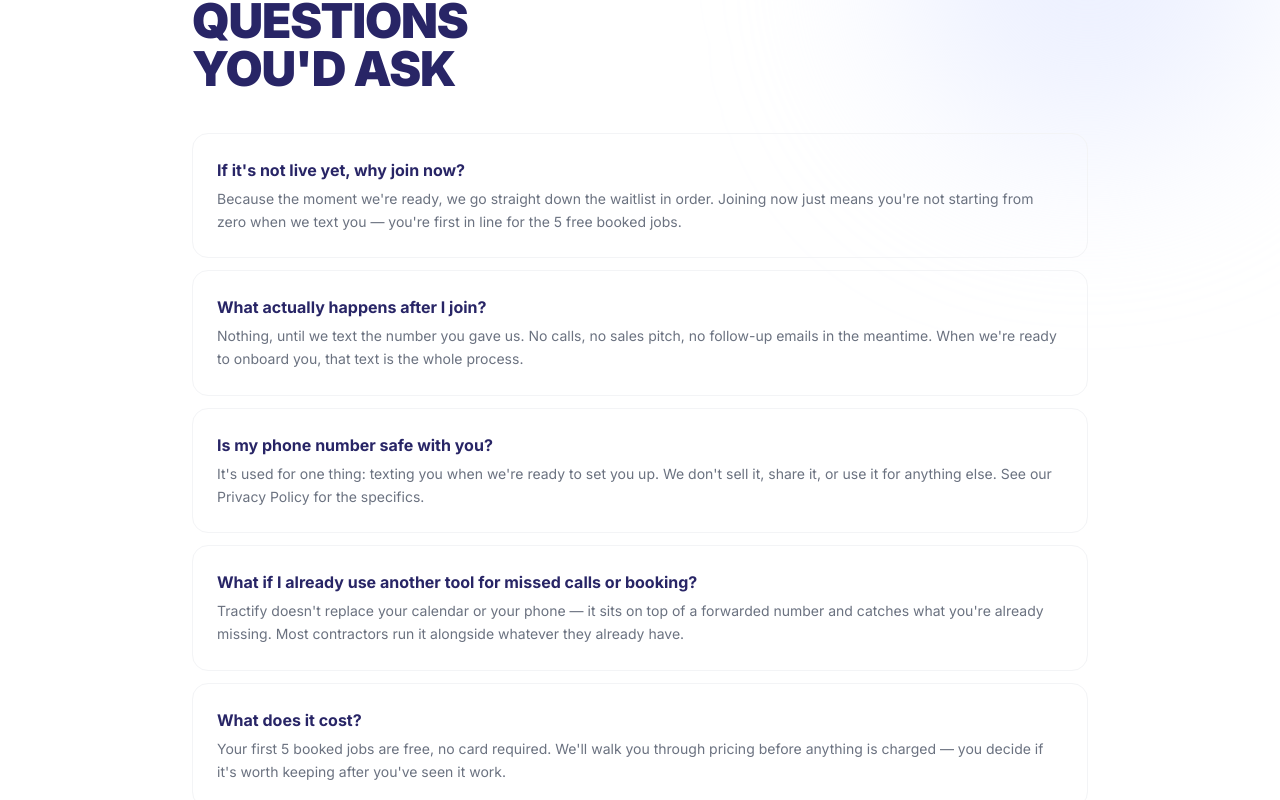
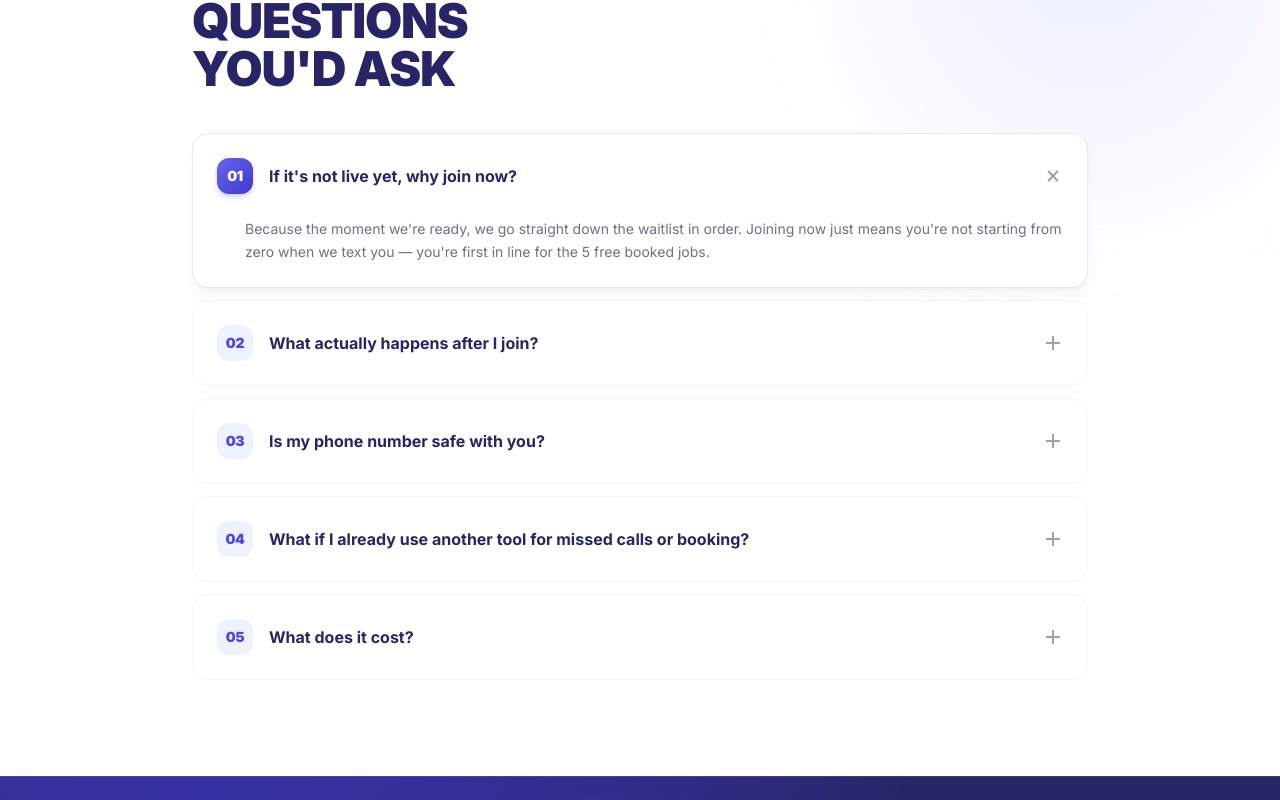
Before and after one commit to ProBookHQ-source/probook-hq, a React (Vite) app in the folder frontend/: page / in a window 1280 px wide. Shown: the part 6040-6840 px from the top of the page. Built offline with nearby package versions, Linux system fonts and the light colour scheme; no server answers.

Commit message:
Turn FAQ section into an accordion to match the rest of the page design

```diff
--- a/frontend/src/pages/LandingPage.jsx
+++ b/frontend/src/pages/LandingPage.jsx
@@ -407,6 +407,85 @@ function WhyTractifyList({ className = '' }) {
   );
 }
 
+// FAQ accordion for section 08 — single-open, chevron rotates, numbered badge
+// per item to match the page's icon-badge language (WhyTractifyList, services
+// cards) instead of sitting as a flat unstyled list. Only one panel open at a
+// time keeps the section from sprawling. This lives in a single-column section
+// (no items-center grid sibling), so its height changing on click is a normal,
+// user-triggered expand — not the auto-looping reflow bug fixed earlier.
+const FAQS = [
+  {
+    q: "If it's not live yet, why join now?",
+    a: "Because the moment we're ready, we go straight down the waitlist in order. Joining now just means you're not starting from zero when we text you — you're first in line for the 5 free booked jobs.",
+  },
+  {
+    q: 'What actually happens after I join?',
+    a: "Nothing, until we text the number you gave us. No calls, no sales pitch, no follow-up emails in the meantime. When we're ready to onboard you, that text is the whole process.",
+  },
+  {
+    q: 'Is my phone number safe with you?',
+    a: "It's used for one thing: texting you when we're ready to set you up. We don't sell it, share it, or use it for anything else. See our Privacy Policy for the specifics.",
+  },
+  {
+    q: 'What if I already use another tool for missed calls or booking?',
+    a: "Tractify doesn't replace your calendar or your phone — it sits on top of a forwarded number and catches what you're already missing. Most contractors run it alongside whatever they already have.",
+  },
+  {
+    q: 'What does it cost?',
+    a: "Your first 5 booked jobs are free, no card required. We'll walk you through pricing before anything is charged — you decide if it's worth keeping after you've seen it work.",
+  },
+];
+
+function FaqAccordion({ className = '' }) {
+  const [open, setOpen] = useState(0);
+
+  return (
+    <div className={`space-y-3 ${className}`}>
+      {FAQS.map(({ q, a }, i) => {
+        const isOpen = open === i;
+        return (
+          <Reveal key={q} delay={i * 90}>
+            <div
+              className={`group rounded-2xl border bg-white transition-all duration-300 ${
+                isOpen ? 'border-brand-200 shadow-lg shadow-brand-900/5' : 'border-gray-100 hover:border-brand-200 hover:shadow-md'
+              }`}
+            >
+              <button
+                type="button"
+                onClick={() => setOpen(isOpen ? -1 : i)}
+                className="w-full flex items-center gap-4 text-left p-5 sm:p-6"
+              >
+                <span
+                  className={`shrink-0 w-9 h-9 rounded-xl flex items-center justify-center font-display text-sm tracking-tight transition-colors duration-300 ${
+                    isOpen ? 'bg-gradient-to-br from-brand-500 to-brand-700 text-white shadow-md shadow-brand-500/25' : 'bg-brand-50 text-brand-600'
+                  }`}
+                >
+                  {String(i + 1).padStart(2, '0')}
+                </span>
+                <p className="flex-1 text-brand-900 font-bold text-sm sm:text-base">{q}</p>
+                <svg
+                  className={`shrink-0 w-5 h-5 text-gray-400 transition-transform duration-300 ${isOpen ? 'rotate-45 text-brand-500' : ''}`}
+                  fill="none" viewBox="0 0 24 24" stroke="currentColor" strokeWidth={2.5}
+                >
+                  <path strokeLinecap="round" strokeLinejoin="round" d="M12 4.5v15m7.5-7.5h-15" />
+                </svg>
+              </button>
+              <div
+                className="grid transition-all duration-300 ease-out"
+                style={{ gridTemplateRows: isOpen ? '1fr' : '0fr' }}
+              >
+                <div className="overflow-hidden">
+                  <p className="text-gray-500 text-sm leading-relaxed pl-[3.25rem] pr-6 pb-5 sm:pb-6">{a}</p>
+                </div>
+              </div>
+            </div>
+          </Reveal>
+        );
+      })}
+    </div>
+  );
+}
+
 function Eyebrow({ children, dark = false }) {
   return (
     <p className={`text-[11px] sm:text-xs font-bold tracking-[0.15em] uppercase ${dark ? 'text-brand-500' : 'text-white/85'}`}>
@@ -778,37 +857,7 @@ export default function LandingPage() {
             <h2 className="font-display text-brand-900 text-3xl sm:text-5xl leading-[1.02] tracking-tight mb-10">
               QUESTIONS<br />YOU'D ASK
             </h2>
-            <div className="space-y-3">
-              {[
-                {
-                  q: "If it's not live yet, why join now?",
-                  a: 'Because the moment we\'re ready, we go straight down the waitlist in order. Joining now just means you\'re not starting from zero when we text you — you\'re first in line for the 5 free booked jobs.',
-                },
-                {
-                  q: 'What actually happens after I join?',
-                  a: 'Nothing, until we text the number you gave us. No calls, no sales pitch, no follow-up emails in the meantime. When we\'re ready to onboard you, that text is the whole process.',
-                },
-                {
-                  q: 'Is my phone number safe with you?',
-                  a: 'It\'s used for one thing: texting you when we\'re ready to set you up. We don\'t sell it, share it, or use it for anything else. See our Privacy Policy for the specifics.',
-                },
-                {
-                  q: 'What if I already use another tool for missed calls or booking?',
-                  a: 'Tractify doesn\'t replace your calendar or your phone — it sits on top of a forwarded number and catches what you\'re already missing. Most contractors run it alongside whatever they already have.',
-                },
-                {
-                  q: 'What does it cost?',
-                  a: 'Your first 5 booked jobs are free, no card required. We\'ll walk you through pricing before anything is charged — you decide if it\'s worth keeping after you\'ve seen it work.',
-                },
-              ].map(({ q, a }, i) => (
-                <Reveal key={q} delay={i * 90}>
-                  <div className="border border-gray-100 rounded-2xl p-5 sm:p-6 hover:border-brand-200 transition-colors">
-                    <p className="text-brand-900 font-bold text-sm sm:text-base mb-1.5">{q}</p>
-                    <p className="text-gray-500 text-sm leading-relaxed">{a}</p>
-                  </div>
-                </Reveal>
-              ))}
-            </div>
+            <FaqAccordion />
           </div>
         </section>
       </Reveal>
```
Also changed, not shown: frontend/vite.config.js.timestamp-1786952598875-b725990472e32.mjs (added, +21 -0 lines).
